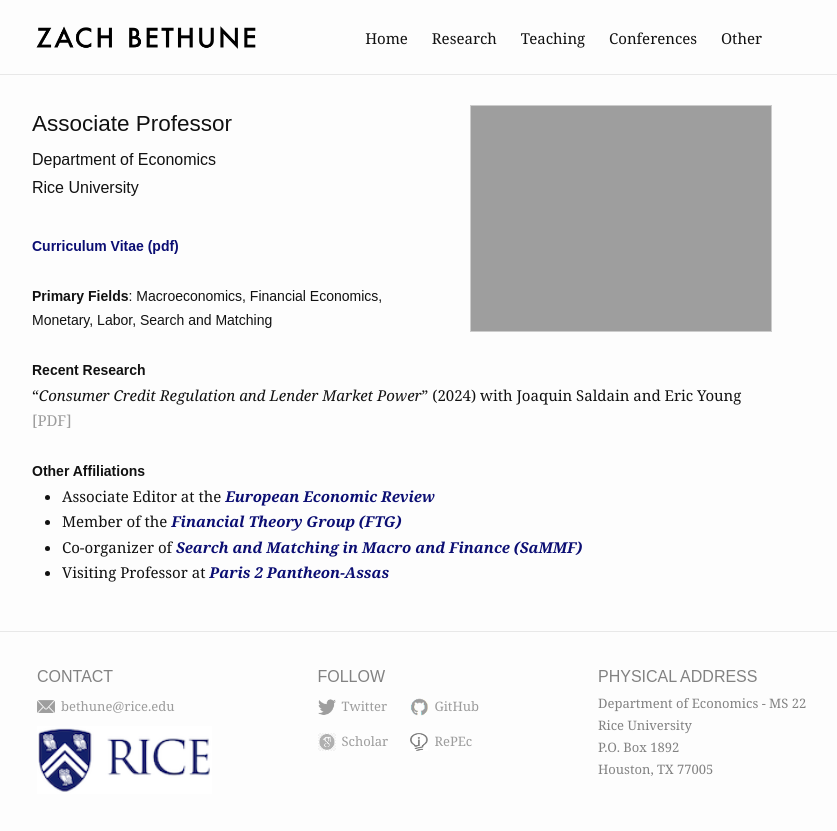
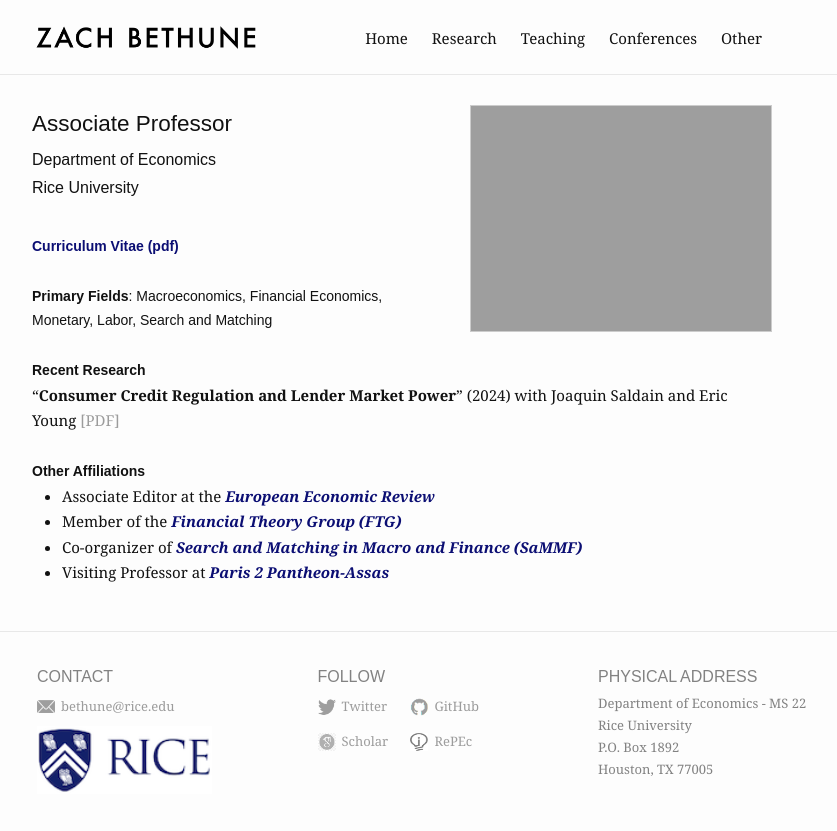
Before and after one commit to zbethune/zbethune.github.io, a Jekyll site: the page built from index.md, in a window 1280 px wide. Shown: the top 831 px of the page, without its empty margins (238-1075 px from the left). Built offline with Jekyll 4.4.1, drawn with Linux system fonts in a browser that asks for light colours; comment, search, counter and statistics services are not loaded; our own code applies the rules of GitHub Pages for plain Markdown files.

Commit message:
Update index.md

```diff
--- a/index.md
+++ b/index.md
@@ -28,7 +28,7 @@ profile_picture:
 ##### **Recent Research**
 <p style="margin-bottom:-.40cm;"></p>
 
-"*Consumer Credit Regulation and Lender Market Power*" (2024) with Joaquin Saldain and Eric Young <a href="./assets/pdfs/BSY_April24.pdf" target="_blank" rel="noopener noreferrer">[PDF]</a> <br> <a style="color: #a80f0f"> </a>
+"**Consumer Credit Regulation and Lender Market Power**" (2024) with Joaquin Saldain and Eric Young <a href="./assets/pdfs/BSY_April24.pdf" target="_blank" rel="noopener noreferrer">[PDF]</a> <br> <a style="color: #a80f0f"> </a>
 <p style="margin-bottom:.70cm;"></p>
 
 ##### **Other Affiliations**
```
